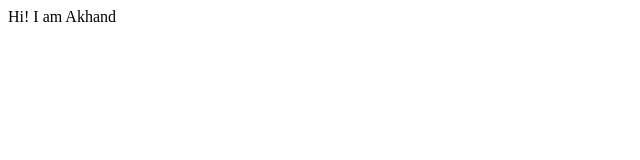
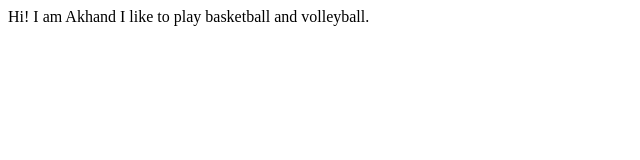
Before and after one commit to akhand-11/my-first-site, a plain HTML site: page index.html in a window 1280 px wide. Shown: the whole page, without its empty margins (0-640 px from the left). Drawn offline with Linux system fonts and the light colour scheme.

Commit message:
update: interests

```diff
--- a/index.html
+++ b/index.html
@@ -8,5 +8,7 @@
 </head>
 <body>
     Hi! I am Akhand
+
+    I like to play basketball and volleyball.
 </body>
 </html>
```
